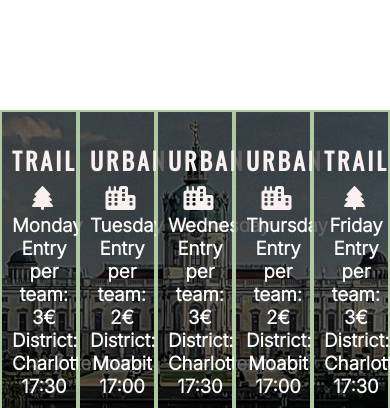
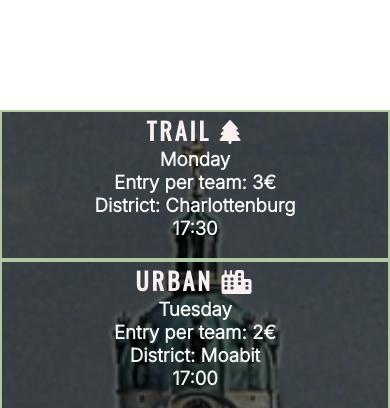
Before and after one commit to FStack-Develover/football-lovers, a plain HTML site: page index.html in a window 390 px wide. Shown: the part 1810-2218 px from the top of the page. Drawn offline with nearby package versions, Linux system fonts and the light colour scheme.

Commit message:
Style meet up times for tablets and mobiles

```diff
--- a/assets/css/style.css
+++ b/assets/css/style.css
@@ -288,6 +288,13 @@ footer{
         padding: 0;
     }
 
+    #times div {
+        width: 100%;
+        clear: both;
+        height: 150px;
+        padding: 0;
+    }
+
     hr {
         display: none;
     }
```
